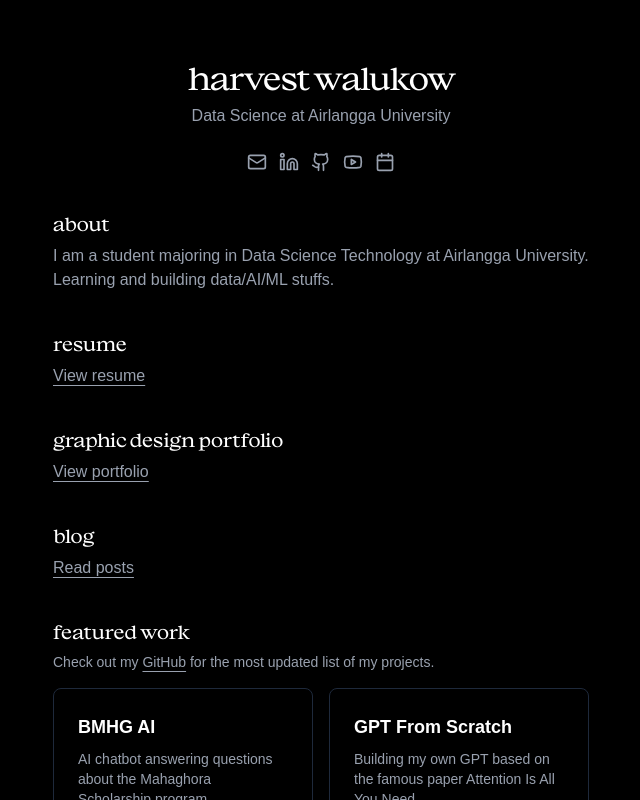
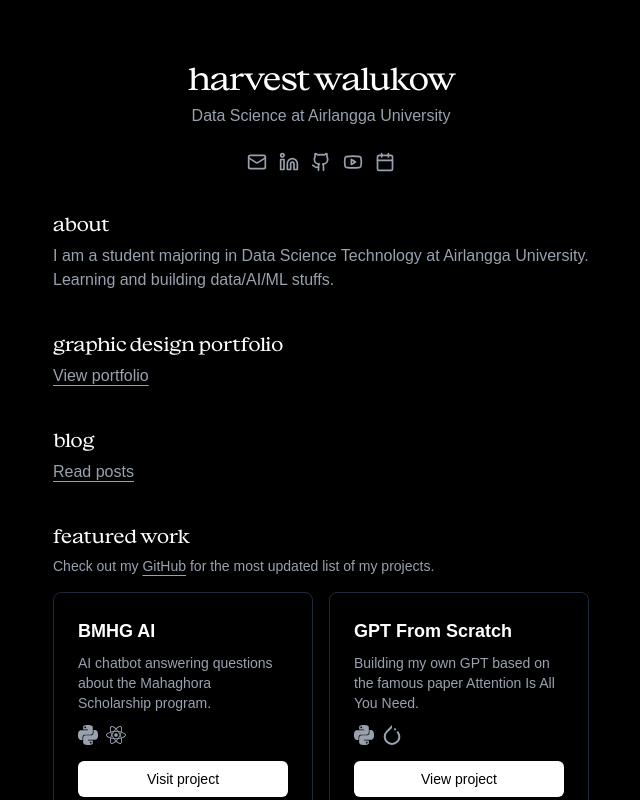
Before and after one commit to harvestwalukow/harvestwalukow.github.io, a Next.js app: page / in a window 1280 px wide. Shown: the top 800 px of the page, without its empty margins (319-959 px from the left). Built offline with nearby package versions, Linux system fonts and the light colour scheme; a web font is replaced by a local one.

Commit message:
delete resume

```diff
--- a/app/page.tsx
+++ b/app/page.tsx
@@ -84,17 +84,6 @@
         </p>
       </section>
 
-      <section className="mt-10">
-        <h2 className={`${largeRoman.className} text-lg lowercase text-white`}>
-          resume
-        </h2>
-        <Link
-          href="/resume"
-          className="inline-block mt-1 text-gray-400 hover:text-white underline underline-offset-4 transition-colors"
-        >
-          View resume
-        </Link>
-      </section>
       <section className="mt-10">
         <h2 className={`${largeRoman.className} text-lg lowercase text-white`}>
           graphic design portfolio
```
